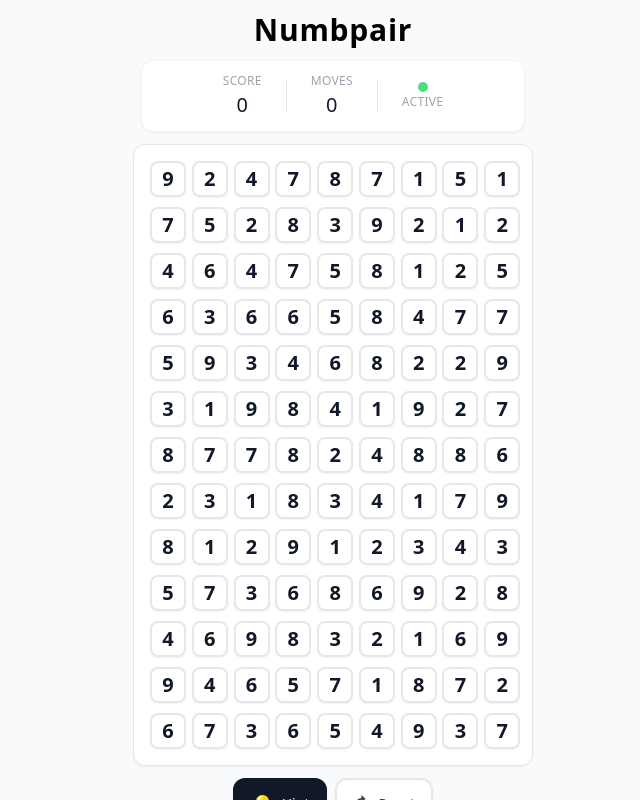
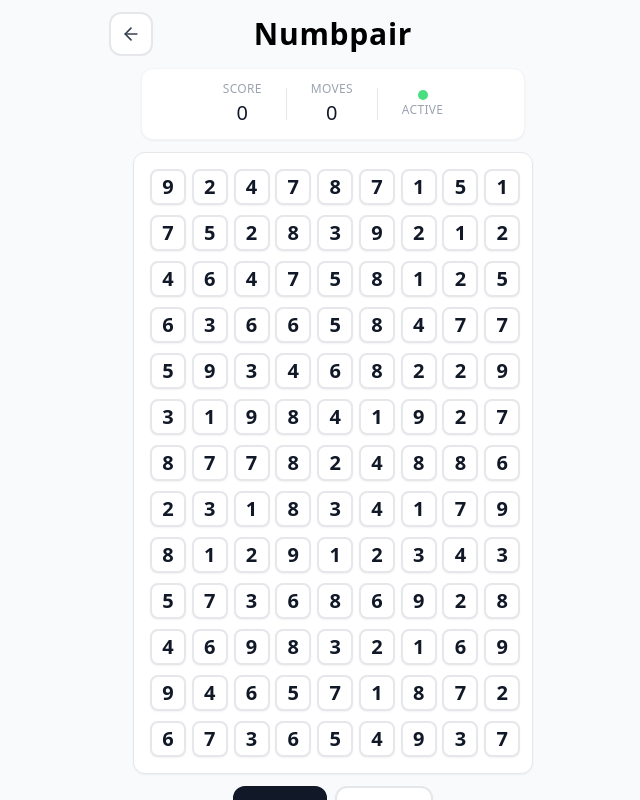
Before and after one commit to aswinmv/numbpair, a React (Vite) app: page / in a window 1280 px wide. Both pictures are taken after a click on the button "Start Game". Shown: the whole page, without its empty margins (307-947 px from the left). Built offline with nearby package versions, Linux system fonts and the light colour scheme.

Commit message:
Separate Home and Game Pages with Back Button

```diff
--- a/src/App.tsx
+++ b/src/App.tsx
@@ -1,4 +1,5 @@
 import React from 'react';
+import { ArrowLeft } from 'lucide-react';
 import { useGameLogic } from './hooks/useGameLogic';
 import { GameGrid } from './components/GameGrid';
 import { GameControls } from './components/GameControls';
@@ -20,7 +21,8 @@ function App() {
     showHint,
     hasAvailableMatches,
     isTileSelected,
-    isTileHinted
+    isTileHinted,
+    goToHome
   } = useGameLogic();
 
   const handleHint = () => {
@@ -32,17 +34,28 @@ function App() {
     return <HomeScreen onStartGame={startGame} />;
   }
 
+  // Game Page - Distinct from Home Page
   return (
     <div className="min-h-screen min-h-[100dvh] bg-gray-50 flex flex-col overflow-hidden">
       {/* Main Content Container */}
       <div className="flex-1 flex flex-col items-center justify-center px-3 py-2 sm:py-3 overflow-hidden">
         <div className="w-full max-w-sm sm:max-w-md space-y-2 sm:space-y-3 flex flex-col items-center h-full justify-center">
 
-          {/* Header - Centered */}
-          <div className="text-center space-y-1 flex-shrink-0">
+          {/* Back Button and Header */}
+          <div className="flex items-center justify-between w-full flex-shrink-0">
+            <button
+              onClick={goToHome}
+              className="inline-flex items-center justify-center p-2 rounded-xl transition-all duration-200 hover:scale-105 active:scale-95 touch-manipulation min-h-[44px] min-w-[44px] bg-white text-gray-700 border-2 border-gray-200 hover:bg-gray-50 hover:border-gray-300 hover:shadow-md active:bg-gray-100"
+            >
+              <ArrowLeft className="w-5 h-5" />
+            </button>
+
             <h1 className="text-2xl sm:text-2xl md:text-3xl font-bold text-black tracking-wide font-space-grotesk">
               Numbpair
             </h1>
+
+            {/* Spacer to center the title */}
+            <div className="w-[44px]"></div>
           </div>
 
           {/* Score Board - Centered */}
--- a/src/hooks/useGameLogic.ts
+++ b/src/hooks/useGameLogic.ts
@@ -267,6 +267,18 @@ export const useGameLogic = () => {
     startGame();
   }, [startGame]);
 
+  // Go back to home page
+  const goToHome = useCallback(() => {
+    setSelectedTiles([]);
+    setGameStats({
+      score: 0,
+      moves: 0,
+      gameStarted: false
+    });
+    setAnimatingTiles(new Set());
+    setHintTiles(new Set());
+    setGrid([]);
+  }, []);
   // Get hint (find first available match)
   const getHint = useCallback((): [Tile, Tile] | null => {
     for (let row = 0; row < grid.length; row++) {
@@ -332,6 +344,7 @@ export const useGameLogic = () => {
     selectTile,
     startGame,
     resetGame,
+    goToHome,
     addNewRow,
     getHint,
     showHint,
```
